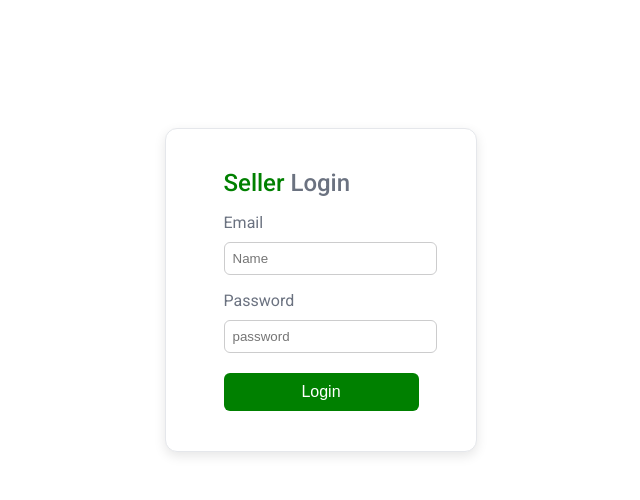
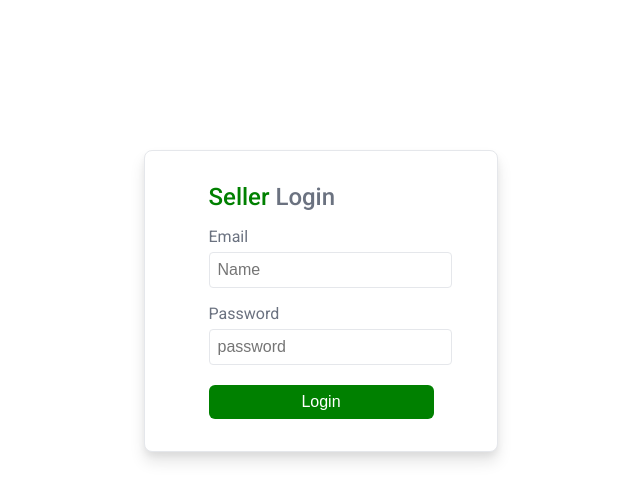
Before and after one commit to lubnafebin/product-list, a React (Vite) app: page /seller in a window 1280 px wide. Shown: the top 500 px of the page, without its empty margins (319-959 px from the left). Built offline with nearby package versions, Linux system fonts and the light colour scheme; no server answers.

Commit message:
updated login forms styling

```diff
--- a/src/components/login/Login.css
+++ b/src/components/login/Login.css
@@ -12,12 +12,12 @@
   z-index: 1000;
   display: flex;
   flex-direction: column;
-  gap: 14px;
+  gap: 10px;
   margin: auto;
   align-items: flex-start;
   padding: 30px;
   width: 100%;
-  max-width: 320px;
+  max-width: 300px;
   color: #6b7280;
   border-radius: 12px;
   box-shadow: 0 4px 12px rgba(0, 0, 0, 0.1);
@@ -49,7 +49,6 @@
   border-radius: 6px;
   width: 100%;
   padding: 8px;
-  margin-top: 2px;
   outline: none;
   transition: border 0.2s;
 }
--- a/src/components/seller/SellerLogin.css
+++ b/src/components/seller/SellerLogin.css
@@ -1,63 +1,64 @@
 .forms-container {
-  z-index: 1000;
   display: flex;
   flex-direction: column;
-  gap: 16px;
+  gap: 1rem;
+  margin: auto;
+  margin-top: 150px;
   align-items: center;
-  width: 100%;
-  max-width: 250px;
+  padding: 2rem 2rem;
+  width: 18rem;
   color: #6b7280;
-  border-radius: 12px;
-  box-shadow: 0 4px 12px rgba(0, 0, 0, 0.1);
+  border-radius: 0.5rem;
+  box-shadow: 0 10px 15px rgba(0, 0, 0, 0.1), 0 4px 6px rgba(0, 0, 0, 0.05);
   border: 1px solid #e5e7eb;
-  background: white;
-  margin: auto;
-  padding: 40px 30px;
-  margin-top: 8rem;
+  background-color: white;
 }
 
-.form-title {
+.login-title {
   font-size: 1.5rem;
   font-weight: 500;
+  margin: auto;
 }
 
 .highlight {
   color: green;
 }
 
-.form-group {
+.login-group {
   width: 100%;
+  display: flex;
+  flex-direction: column;
 }
 
-.form-group p {
+.login-group p {
   margin-bottom: 2px;
 }
 
-.form-group input {
-  border: 1px solid #cccccd;
-  border-radius: 6px;
+.login-group input {
+  border: 1px solid #e5e7eb;
+  border-radius: 0.25rem;
   width: 100%;
-  padding: 8px;
-  margin-top: 2px;
-  outline: none;
-  transition: border 0.2s;
+  padding: 0.5rem;
+  margin-top: 0.25rem;
+  outline-color: green;
+  font-size: 1rem;
 }
 
-.form-group input:focus {
+.login-group input:focus {
   border-color: darkgreen;
 }
 
 .submit-btn {
-  background: green;
+  background-color: green;
   color: white;
   width: 100%;
-  padding: 10px;
-  border-radius: 6px;
+  padding: 0.5rem 0;
+  border-radius: 0.375rem;
+  cursor: pointer;
+  margin-top: 20px;
+  font-size: 1rem;
+  transition: all 0.2s ease-in-out;
   border: none;
-  cursor: pointer;
-  font-size: 1rem;
-  margin-top: 20px;
-
 }
 
 .submit-btn:hover {
@@ -73,7 +74,7 @@
     margin-top: 12rem;
   }
 
-  .form-title {
+  .login-title {
     font-size: 1.2rem;
   }
 
--- a/src/components/seller/SellerLogin.jsx
+++ b/src/components/seller/SellerLogin.jsx
@@ -35,10 +35,10 @@ export const SellerLogin = () => {
     !isSeller && (
       <form onSubmit={onSubmitHandler} className="forms-container">
         <div>
-          <p className="form-title">
+          <p className="login-title">
             <span className="highlight">Seller</span> Login
           </p>
-          <div className="form-group">
+          <div className="login-group">
             <p>Email</p>
             <input
               onChange={(e) => setEmail(e.target.value)}
@@ -48,7 +48,7 @@ export const SellerLogin = () => {
               required
             />
           </div>
-          <div className="form-group">
+          <div className="login-group">
             <p>Password</p>
             <input
               onChange={(e) => setPassword(e.target.value)}
```
